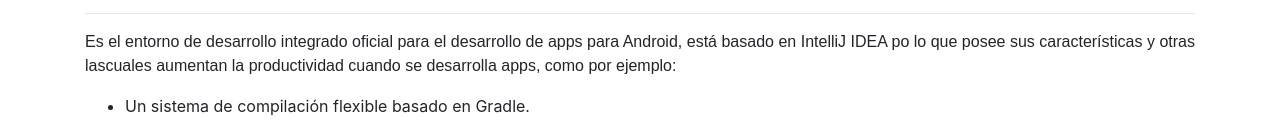
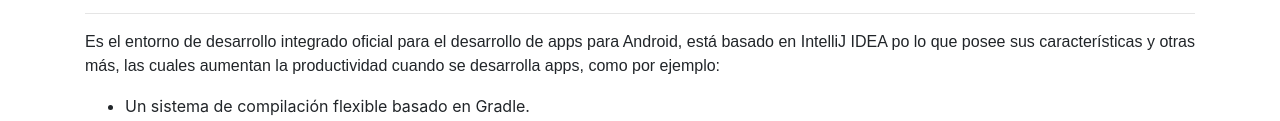
Before and after one commit to TrukuAndres/dordonez-ute-android.github.io, a plain HTML site: page html/entorno.html in a window 1280 px wide. Shown: the part 763-884 px from the top of the page. Drawn offline with nearby package versions, Linux system fonts and the light colour scheme.

Commit message:
Update entorno.html

```diff
--- a/html/entorno.html
+++ b/html/entorno.html
@@ -101,7 +101,7 @@
 
               <div class="display-1" id="bh">Introducción a Android Studio</div>
               <hr>
-              <p>Es el entorno de desarrollo integrado oficial para el desarrollo de apps para Android, está basado en IntelliJ IDEA po lo que posee sus características y otras lascuales aumentan la productividad cuando se desarrolla apps, como por ejemplo:</p>
+              <p>Es el entorno de desarrollo integrado oficial para el desarrollo de apps para Android, está basado en IntelliJ IDEA po lo que posee sus características y otras más, las cuales aumentan la productividad cuando se desarrolla apps, como por ejemplo:</p>
               <ul>
                   <li><a>Un sistema de compilación flexible basado en Gradle.</a></li>
                   <li><a></a>Un emulador rápido y cargado de funciones.</li>
```
